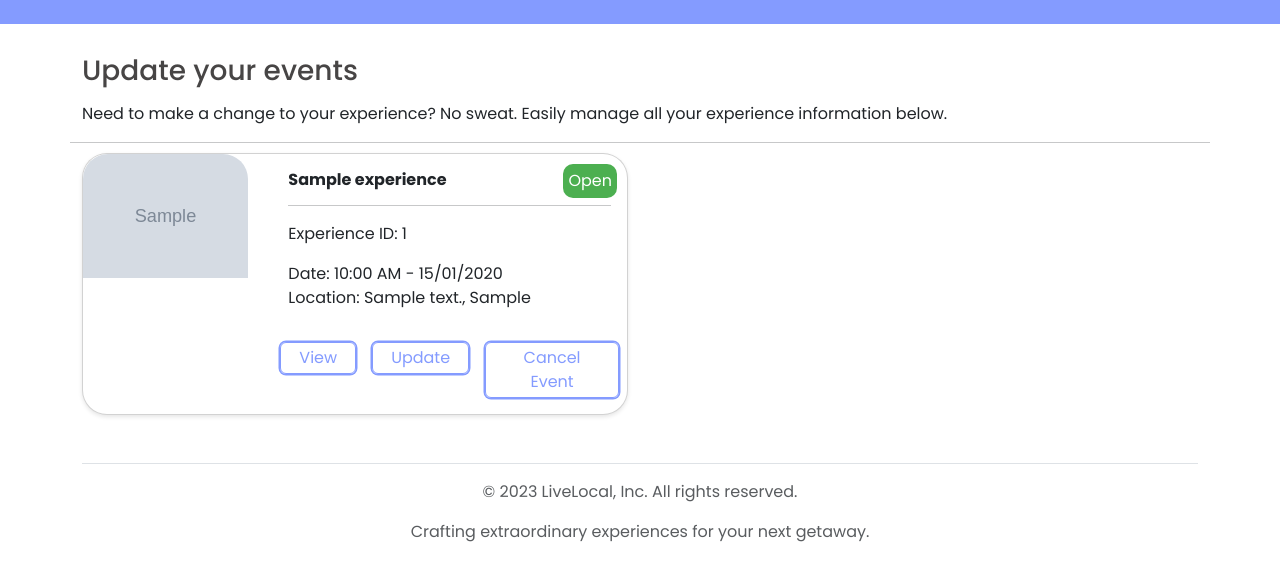
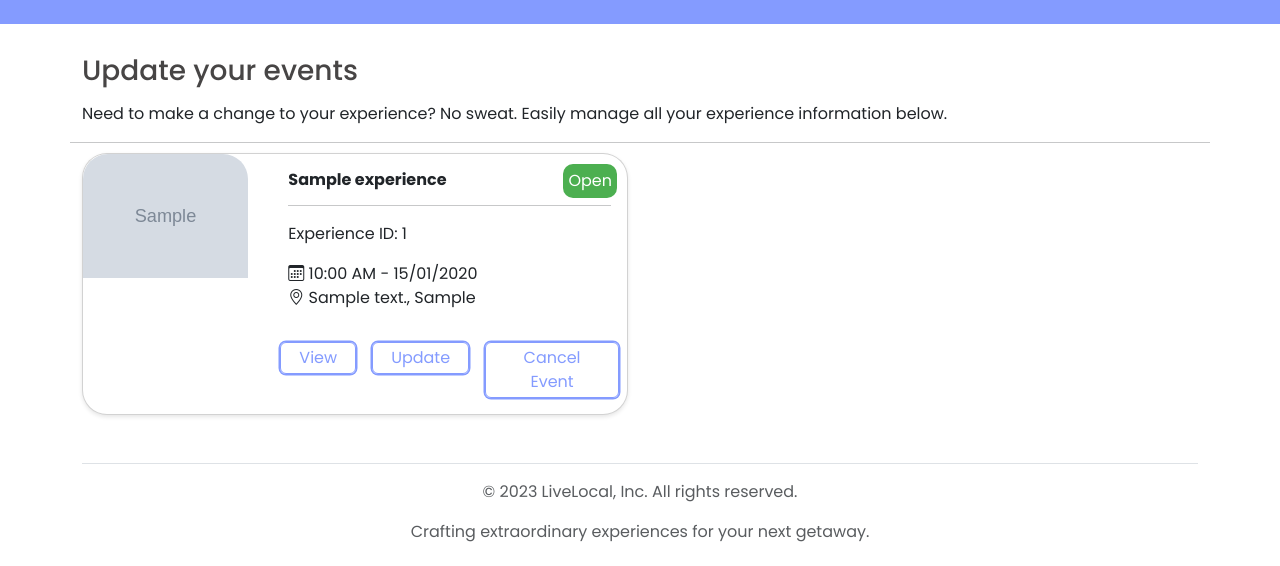
Before and after one commit to marnierogers/livelocal-webapp-backend, a Flask app: page /experiences/update in a window 1280 px wide. Shown: the part 67-633 px from the top of the page. Run offline with Flask 3, Linux system fonts and the light colour scheme; a user stored in the database is signed in; tables that the repository leaves empty hold one stand-in row (values such as "Sample post"); grey boxes marked "Sample" are stand-in pictures; some libraries are stand-ins or nearby versions.

Commit message:
Formatted date and time and added icons to create + update experience pages

```diff
--- a/website/templates/experiences/show.html
+++ b/website/templates/experiences/show.html
@@ -18,7 +18,7 @@
             </div>
 
             <div class="event-page-right-header">
-                <i class="bi bi-calendar3 calendar3-icon"></i> {{ experience.start_time }}, {{ experience.start_date }}
+                <i class="bi bi-calendar3 calendar3-icon"></i> {{ experience.start_time.strftime("%I:%M %p") }} - {{ experience.start_time.strftime("%d/%m/%Y") }}
             </div>
         </div>
 
--- a/website/templates/experiences/update.html
+++ b/website/templates/experiences/update.html
@@ -53,8 +53,8 @@
                                 <hr>
                                 <p class="card-text">Experience ID: {{experience.id}}</p>
                                 <p class="card-text">
-                                    Date: {{ experience.start_time.strftime("%I:%M %p") }} - {{ experience.start_time.strftime("%d/%m/%Y") }}<br>
-                                    Location: {{experience.address_line1}}, {{experience.suburb}}</p>
+                                    <i class="bi bi-calendar3 calendar3-icon"></i> {{ experience.start_time.strftime("%I:%M %p") }} - {{ experience.start_time.strftime("%d/%m/%Y") }}<br>
+                                    <i class="bi bi-geo-alt geo-alt-icon"></i> {{experience.address_line1}}, {{experience.suburb}}</p>
 
                             </div>
 
```
